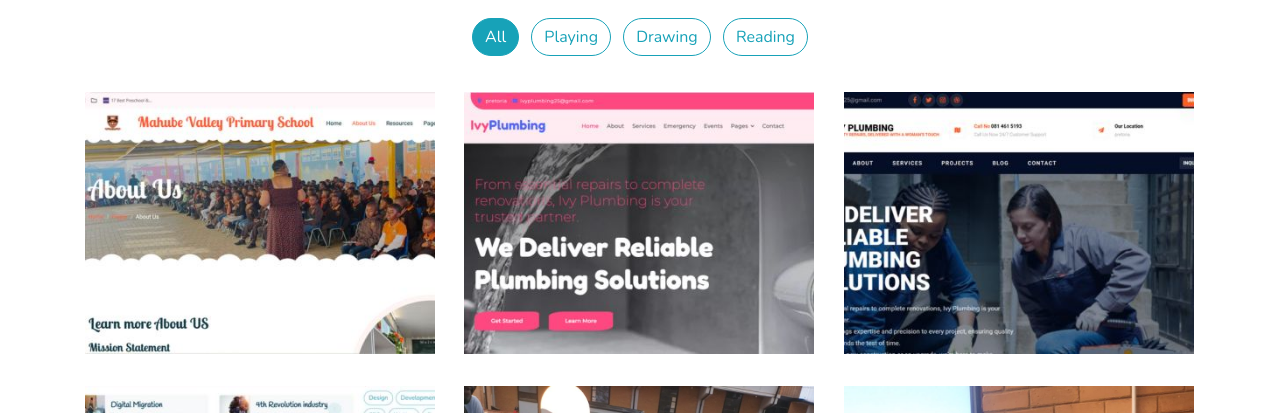
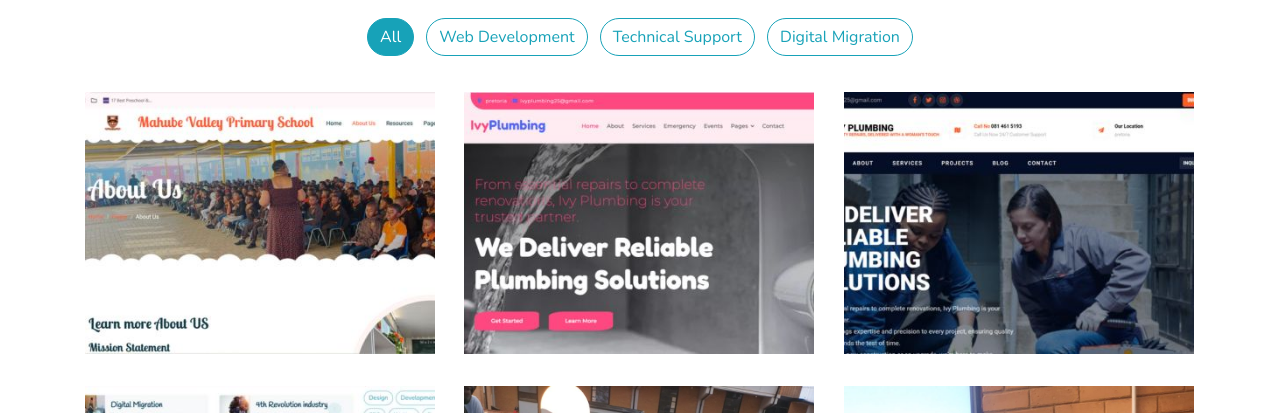
Before and after one commit to Adelaidemhuntana/The-coding-lady-website, a plain HTML site: page our-projects.html in a window 1280 px wide. Shown: the part 687-1100 px from the top of the page. Drawn offline with nearby package versions, Linux system fonts and the light colour scheme.

Commit message:
Initial commit for The Coding Lady website

```diff
--- a/our-projects.html
+++ b/our-projects.html
@@ -120,13 +120,13 @@
                 All
               </li>
               <li class="btn btn-outline-primary m-1" data-filter=".first">
-                Playing
+               Web Development
               </li>
               <li class="btn btn-outline-primary m-1" data-filter=".second">
-                Drawing
+               Technical Support
               </li>
               <li class="btn btn-outline-primary m-1" data-filter=".third">
-                Reading
+               Digital Migration
               </li>
             </ul>
           </div>
```
Also changed, not shown: index.html (+2 -2 lines), img/header.png.
